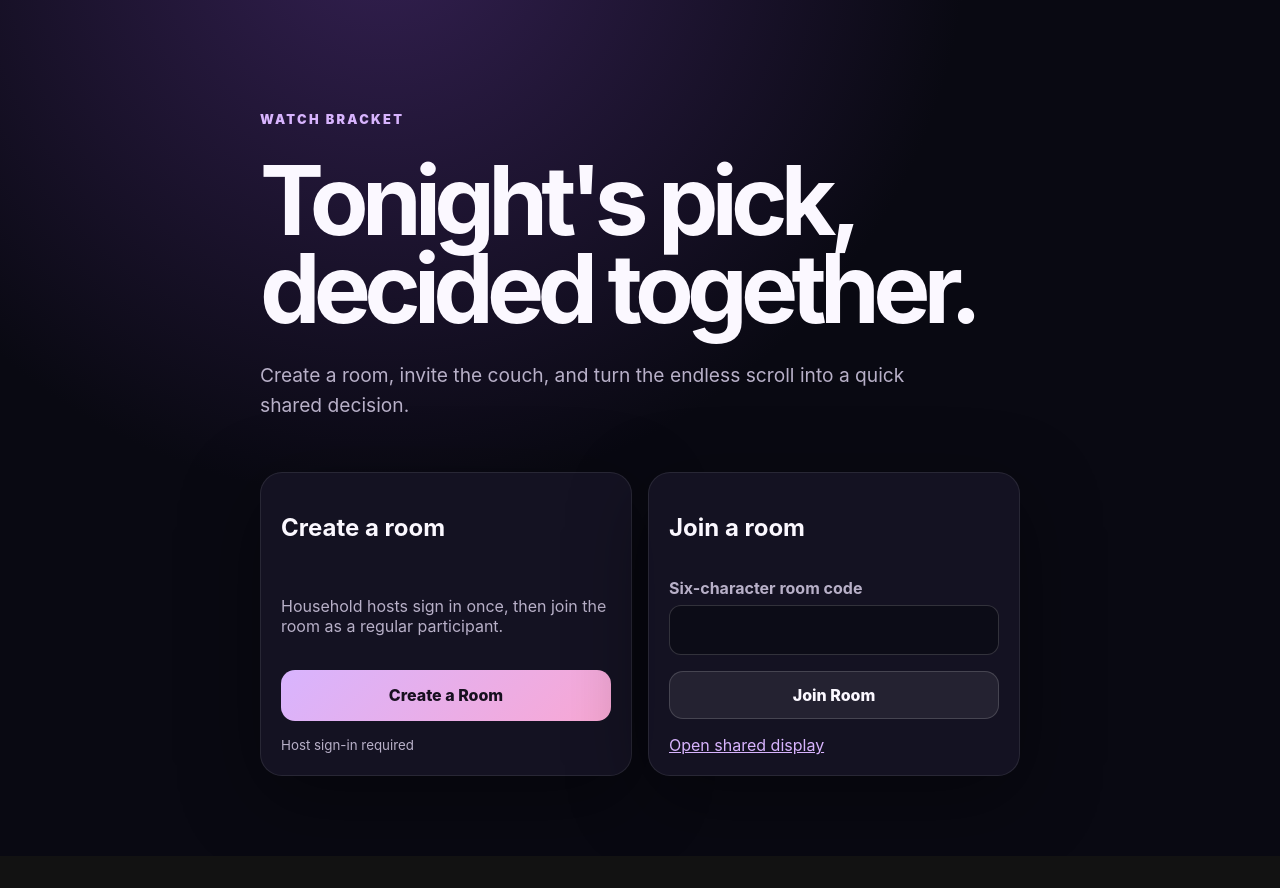
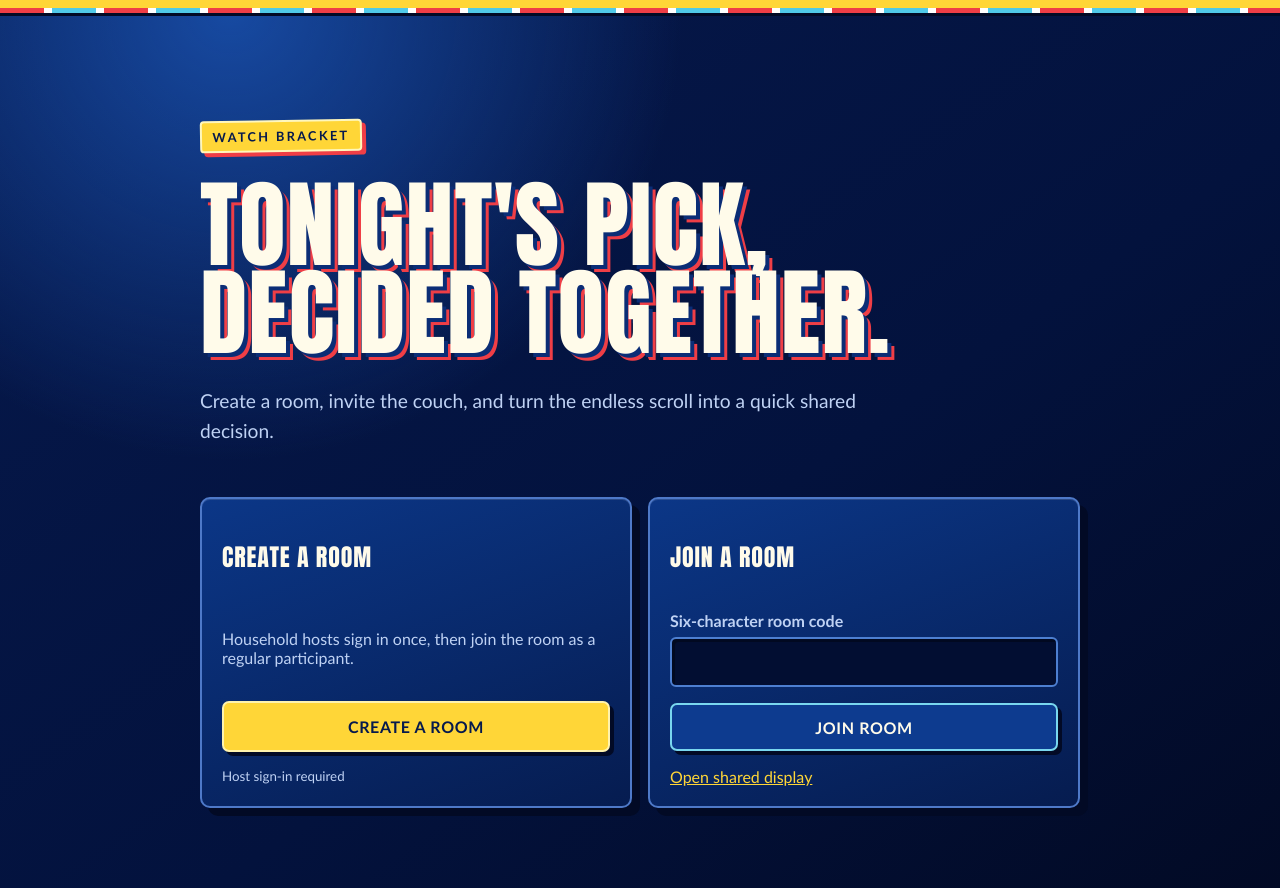
Before and after one commit to HadenHiles/WatchBracket, a Next.js app in the folder apps/web/: page / in a window 1280 px wide. Before the commit the page ends 856 px from the top, so only its background shows below. Built offline with nearby package versions, Linux system fonts and the light colour scheme; no server answers.

Commit message:
fix: restore live room updates and refresh video-store styling

```diff
--- a/apps/web/app/globals.css
+++ b/apps/web/app/globals.css
@@ -1,33 +1,37 @@
-:root { color-scheme: dark; --bg: #090912; --panel: #171426; --ink: #fbf8ff; --muted: #b8b0c8; --accent: #d8b4fe; --accent2: #f9a8d4; --danger: #fb7185; }
+:root { color-scheme: dark; --bg: #03123d; --panel: #082b72; --panel-deep: #061d52; --ink: #fffbea; --muted: #bfd2f4; --accent: #ffd637; --accent2: #ef3e46; --cyan: #50c9e8; --danger: #ff5964; }
 * { box-sizing: border-box; }
-html, body { margin: 0; min-height: 100%; background: radial-gradient(circle at 30% -10%, #342052 0, var(--bg) 45%); color: var(--ink); font-family: Inter, ui-sans-serif, system-ui, sans-serif; }
-body { min-height: 100vh; }
+html, body { margin: 0; min-height: 100%; background: radial-gradient(circle at 18% 0, #174aa2 0, transparent 33%), linear-gradient(145deg, #06194d 0, var(--bg) 58%, #020a25 100%); color: var(--ink); font-family: "Trebuchet MS", ui-sans-serif, system-ui, sans-serif; }
+body { min-height: 100vh; border-top: 8px solid var(--accent); }
+body::before { content: ""; position: fixed; inset: 8px 0 auto; height: 5px; z-index: 20; pointer-events: none; background: repeating-linear-gradient(90deg, var(--accent2) 0 44px, #fff 44px 52px, var(--cyan) 52px 96px, #fff 96px 104px); box-shadow: 0 3px 0 #020a25; }
+h1, h2, h3 { font-family: Impact, Haettenschweiler, "Arial Narrow Bold", sans-serif; text-transform: uppercase; letter-spacing: .035em; }
 a { color: var(--accent); }
 button, input, select { font: inherit; }
-button, .button { min-height: 48px; border: 0; border-radius: 14px; padding: .75rem 1.1rem; background: linear-gradient(135deg, var(--accent), var(--accent2)); color: #17101f; font-weight: 800; cursor: pointer; text-decoration: none; display: inline-flex; align-items: center; justify-content: center; }
-button.secondary, .button.secondary { background: #ffffff12; color: var(--ink); border: 1px solid #ffffff28; }
-button.danger { background: #3f1722; color: #fecdd3; border: 1px solid #fb718566; }
+button, .button { min-height: 48px; border: 2px solid #fff3ad; border-radius: 7px; padding: .75rem 1.1rem; background: var(--accent); color: #06194d; box-shadow: 4px 4px 0 #020a25; font-weight: 900; letter-spacing: .04em; text-transform: uppercase; cursor: pointer; text-decoration: none; display: inline-flex; align-items: center; justify-content: center; transition: transform 100ms ease, box-shadow 100ms ease; }
+button:hover, .button:hover { transform: translate(-1px, -1px); box-shadow: 6px 6px 0 #020a25; }
+button:active, .button:active { transform: translate(2px, 2px); box-shadow: 2px 2px 0 #020a25; }
+button.secondary, .button.secondary { background: #0d3b8f; color: var(--ink); border: 2px solid #79d7ef; }
+button.danger { background: var(--accent2); color: #fff; border: 2px solid #ffb4b8; }
 button:disabled { cursor: wait; opacity: .6; }
-input { width: 100%; min-height: 50px; border-radius: 12px; border: 1px solid #ffffff28; background: #090912aa; color: var(--ink); padding: .8rem 1rem; }
-select { min-height: 48px; border-radius: 12px; border: 1px solid #ffffff28; background: #090912; color: var(--ink); padding: .7rem; }
+input { width: 100%; min-height: 50px; border-radius: 6px; border: 2px solid #4d7fd1; background: #020e32; color: var(--ink); padding: .8rem 1rem; box-shadow: inset 3px 3px 0 #0005; }
+select { min-height: 48px; border-radius: 6px; border: 2px solid #4d7fd1; background: #020e32; color: var(--ink); padding: .7rem; }
 label { display: grid; gap: .45rem; color: var(--muted); font-weight: 650; }
-.shell { width: min(100% - 2rem, 760px); margin: 0 auto; padding: 2rem 0 5rem; }
-.brand { font-size: .8rem; font-weight: 900; letter-spacing: .18em; color: var(--accent); text-transform: uppercase; }
+.shell { width: min(100% - 2rem, 880px); margin: 0 auto; padding: 2rem 0 5rem; }
+.brand { display: inline-block; width: fit-content; padding: .38rem .65rem; background: var(--accent); color: #06194d; border: 2px solid #fff7bc; border-radius: 4px; box-shadow: 4px 4px 0 var(--accent2); font-size: .8rem; font-weight: 900; letter-spacing: .18em; text-transform: uppercase; transform: rotate(-1deg); }
 .hero { padding: 10vh 0 2rem; }
-.hero h1 { font-size: clamp(3rem, 14vw, 6rem); line-height: .92; letter-spacing: -.07em; margin: .3em 0; }
+.hero h1 { font-size: clamp(3rem, 14vw, 6rem); line-height: .92; letter-spacing: .01em; margin: .3em 0; text-shadow: 4px 4px 0 #0b2d76, 7px 7px 0 #ef3e46; }
 .lead { font-size: 1.2rem; color: var(--muted); line-height: 1.55; max-width: 42rem; }
-.card { background: #171426dd; border: 1px solid #ffffff16; border-radius: 22px; padding: 1.25rem; box-shadow: 0 22px 80px #0006; }
+.card { background: linear-gradient(160deg, #0c3a8ee8, #061d52ed); border: 2px solid #4e79c8; border-radius: 10px; padding: 1.25rem; box-shadow: 8px 8px 0 #020a25, inset 0 1px 0 #ffffff22; }
 .stack { display: grid; gap: 1rem; }
 .actions { display: flex; flex-wrap: wrap; gap: .75rem; }
 .error { color: #fecdd3; background: #3f1722; border-radius: 10px; padding: .8rem; }
 .muted { color: var(--muted); }
-.room-code { font-size: clamp(3rem, 16vw, 6rem); letter-spacing: .12em; margin: .1em 0; }
+.room-code { color: var(--accent); font-family: Impact, Haettenschweiler, sans-serif; font-size: clamp(3rem, 16vw, 6rem); letter-spacing: .12em; line-height: 1; margin: .14em 0; text-shadow: 4px 4px 0 var(--accent2); }
 .people { display: grid; gap: .6rem; padding: 0; list-style: none; }
-.person { padding: .8rem 1rem; background: #ffffff0b; border: 1px solid #ffffff14; border-radius: 12px; display: flex; justify-content: space-between; }
+.person { padding: .8rem 1rem; background: #031847aa; border: 1px solid #5d8bd4; border-left: 5px solid var(--accent); border-radius: 5px; display: flex; justify-content: space-between; }
 .status { display: inline-flex; align-items: center; gap: .5rem; color: var(--muted); }
 .dot { width: .65rem; height: .65rem; border-radius: 50%; background: #4ade80; }
 .dot.off { background: #fbbf24; }
-.tv-strip { position: sticky; top: .75rem; z-index: 5; display: flex; align-items: center; justify-content: space-between; gap: 1rem; background: #241b38f2; border: 1px solid #d8b4fe55; border-radius: 16px; padding: .75rem 1rem; backdrop-filter: blur(12px); }
+.tv-strip { position: sticky; top: .75rem; z-index: 5; display: flex; align-items: center; justify-content: space-between; gap: 1rem; background: #082b72f2; border: 2px solid #ffd63788; border-radius: 8px; padding: .75rem 1rem; backdrop-filter: blur(12px); box-shadow: 5px 5px 0 #020a25; }
 .cast-launcher { width: 48px; height: 48px; --connected-color: #d8b4fe; --disconnected-color: #ffffff; }
 .steps { display: flex; gap: .5rem; overflow-x: auto; padding: .25rem 0; color: var(--muted); }
 .steps span { white-space: nowrap; border: 1px solid #ffffff18; border-radius: 999px; padding: .4rem .7rem; }
@@ -35,7 +39,7 @@ label { display: grid; gap: .45rem; color: var(--muted); font-weight: 650; }
 .preset { text-align: left; justify-content: flex-start; width: 100%; }
 .preset.selected { outline: 3px solid #d8b4fe66; }
 .integration-row { display: flex; justify-content: space-between; gap: 1rem; padding: 1rem; border-radius: 12px; background: #ffffff0b; }
-.notice { padding: .8rem; border-left: 3px solid var(--accent); background: #d8b4fe10; }
+.notice { padding: .8rem; border-left: 5px solid var(--accent); background: #02123d99; }
 dl { display: grid; grid-template-columns: auto 1fr; gap: .5rem 1rem; } dt { color: var(--muted); } dd { margin: 0; }
 .preset-grid, .catalog-results { display: grid; gap: .75rem; }
 .nomination-header { display: flex; justify-content: space-between; align-items: center; gap: 1rem; }
@@ -53,5 +57,8 @@ dl { display: grid; grid-template-columns: auto 1fr; gap: .5rem 1rem; } dt { col
 .vote.selected, button.selected { outline: 3px solid #fbbf24; }
 .winner-controller { text-align: center; padding: 2rem 0; } .winner-controller h1 { font-size: clamp(3rem,12vw,6rem); margin: .2em 0; }
 .bracket-list { display: grid; gap: .65rem; padding-left: 1.5rem; } .bracket-list li { padding: .6rem; }
-@media (min-width: 680px) { .two-col { display: grid; grid-template-columns: 1fr 1fr; gap: 1rem; } }
+.invite-card { align-content: start; justify-items: center; text-align: center; }
+.invite-card h2 { margin-bottom: 0; }
+.qr-frame { width: fit-content; padding: 8px; line-height: 0; background: #fffdf0; border: 4px solid var(--accent); border-radius: 5px; box-shadow: 5px 5px 0 var(--accent2); }
+@media (min-width: 680px) { .two-col { display: grid; grid-template-columns: 1fr 1fr; gap: 1rem; } .lobby-grid { grid-template-columns: minmax(0,1fr) auto; align-items: start; } .invite-card { width: 206px; justify-self: end; } }
 @media (prefers-reduced-motion: reduce) { *, *::before, *::after { scroll-behavior: auto !important; transition: none !important; animation: none !important; } }
--- a/apps/web/app/room/[roomId]/page.tsx
+++ b/apps/web/app/room/[roomId]/page.tsx
@@ -35,7 +35,7 @@ export default function RoomPage() {
   const nominating=snapshot.state==='NOMINATING'; const revealed=snapshot.state==='NOMINATIONS_LOCKED';
   return <main className="shell stack"><div className="brand">Watch Bracket</div>{host&&castDisplay&&<div className="tv-strip"><span><strong>{cast.deviceName} {castDisplay.connected?'connected':'ready to resume'}</strong><br/><small className="muted">Shared display · {cast.state}</small></span><div className="actions"><button className="secondary" onClick={()=>void cast.requestSession()}>Resume on TV</button><button className="danger" onClick={()=>void cast.disconnect()}>Disconnect</button></div></div>}{error&&<p className="error">{error}</p>}
     <section className="card"><div className="status"><span className={`dot ${connection==='connected'?'':'off'}`}/>{connection}</div><h1>{snapshot.name}</h1><p className="muted">Room code</p><div className="room-code">{snapshot.code}</div><div className="actions"><button className="secondary" onClick={()=>void navigator.clipboard.writeText(joinUrl)}>Copy join link</button><span>{snapshot.locked?'🔒 Locked':'● Open'}</span></div></section>
-    {snapshot.state==='LOBBY'&&<><div className="two-col"><section className="card"><h2>Tonight&apos;s crew</h2><ul className="people">{snapshot.participants.map((person,index)=><li className="person" key={person.id??`${person.nickname}-${index}`}><span>{person.connected?'●':'○'} {person.nickname}</span><span>{person.role==='HOST'?'Host':''}</span></li>)}</ul></section><section className="card stack"><h2>Invite people</h2><div style={{background:'white',padding:12,borderRadius:12,width:'fit-content'}}><QRCodeSVG value={joinUrl} size={180}/></div><small className="muted">Scan to join as a guest</small></section></div>
+    {snapshot.state==='LOBBY'&&<><div className="two-col lobby-grid"><section className="card"><h2>Tonight&apos;s crew</h2><ul className="people">{snapshot.participants.map((person,index)=><li className="person" key={person.id??`${person.nickname}-${index}`}><span>{person.connected?'●':'○'} {person.nickname}</span><span>{person.role==='HOST'?'Host':''}</span></li>)}</ul></section><section className="card stack invite-card"><h2>Scan to join</h2><div className="qr-frame"><QRCodeSVG value={joinUrl} size={156} fgColor="#06194d" bgColor="#fffdf0"/></div><small className="muted">Point your phone camera here</small></section></div>
       {host&&<section className="card stack"><h2>Start nominations</h2><p className="muted">Everyone privately ranks two titles. The shared display only shows progress until reveal.</p><div className="preset-grid">{Object.values(presets).map((preset)=><button className={rules.preset===preset.preset?'preset selected':'preset secondary'} key={preset.preset} onClick={()=>setRules(preset)}><span><strong>{preset.preset.replaceAll('_',' ')}</strong><br/><small>{preset.nominationDurationSeconds} seconds</small></span></button>)}</div><button onClick={()=>void mutate(`/api/rooms/${roomId}/nominations/start`,'POST',{rules})}>Start nomination timer</button></section>}</>}
     {nominating&&<><section className="card nomination-header"><div><p className="brand">Private nominations</p><h2>{snapshot.nominationProgress.submittedParticipants} of {snapshot.nominationProgress.totalParticipants} have picked</h2><p className="muted">{snapshot.nominationProgress.lockedParticipants} locked in</p></div><div className="timer" aria-label={`${countdown} remaining`}>{countdown}</div></section>
       <section className="card stack"><h2>Your ranked picks</h2>{[1,2].map((rank)=>{const pick=snapshot.ownSubmissions.find((item)=>item.rank===rank);return <div className="ranked-pick" key={rank}><span className="rank">#{rank}</span><span>{pick?<><strong>{pick.title}</strong><br/><small className="muted">{pick.mediaType} · {pick.releaseYear}</small></>:'Choose a title below'}</span></div>})}<div className="actions"><button disabled={snapshot.ownSubmissions.length!==2} onClick={()=>void mutate(`/api/rooms/${roomId}/submissions/${snapshot.viewerReady?'unlock':'lock'}`)}>{snapshot.viewerReady?'Edit picks':'Lock in both picks'}</button></div></section>
```
Also changed, not shown: packages/display-ui/src/index.tsx (+7 -7 lines), 1 other file (tests, documents, lock files or other folders).
